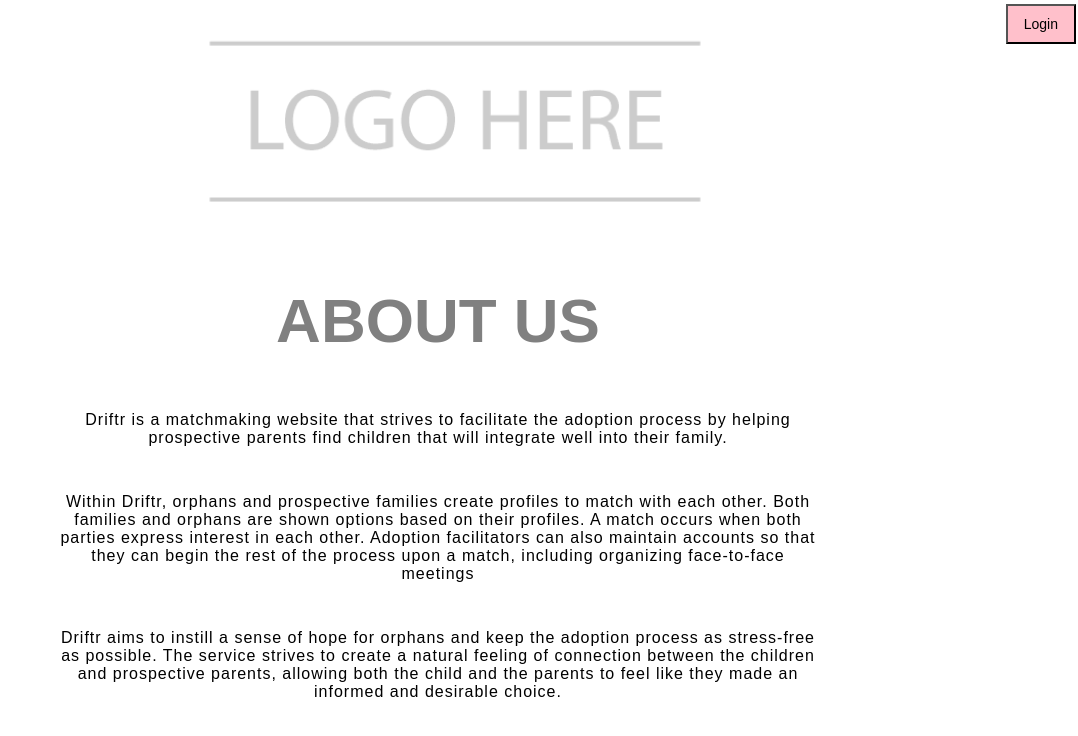
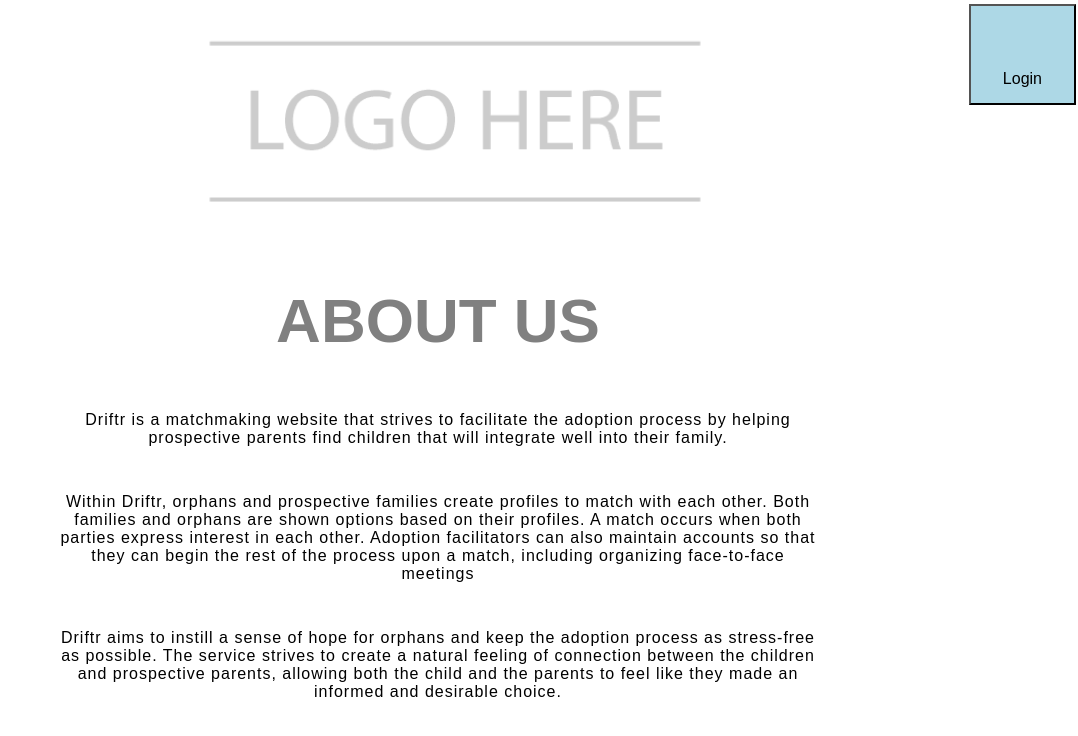
Before and after one commit to matedro/444_driftr, a React (Create React App) app: page / in a window 1280 px wide. Shown: the top 736 px of the page, without its empty margins (202-1280 px from the left). Built offline with nearby package versions, Linux system fonts and the light colour scheme; the HTML template or start-up script is replaced by a standard one.

Commit message:
Renamed LogoutButton CSS class

```diff
--- a/src/LogoutButton.css
+++ b/src/LogoutButton.css
@@ -1,4 +1,4 @@
-.button {
+.logoutButton {
   background-color: pink;
   color: black;
   padding: 10px 16px;
--- a/src/LogoutButton.js
+++ b/src/LogoutButton.js
@@ -10,6 +10,6 @@
   }
 
   return (
-    <button className="button" onClick={handleClick}>Logout</button>
+    <button className="logoutButton" onClick={handleClick}>Logout</button>
   )
 }
```
